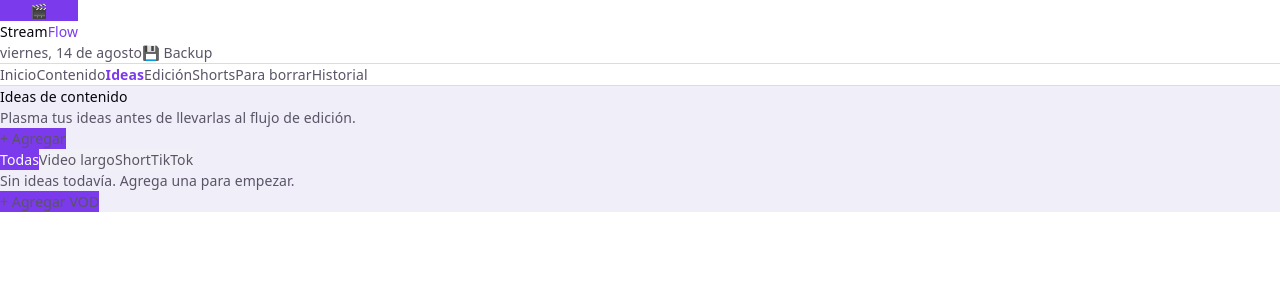
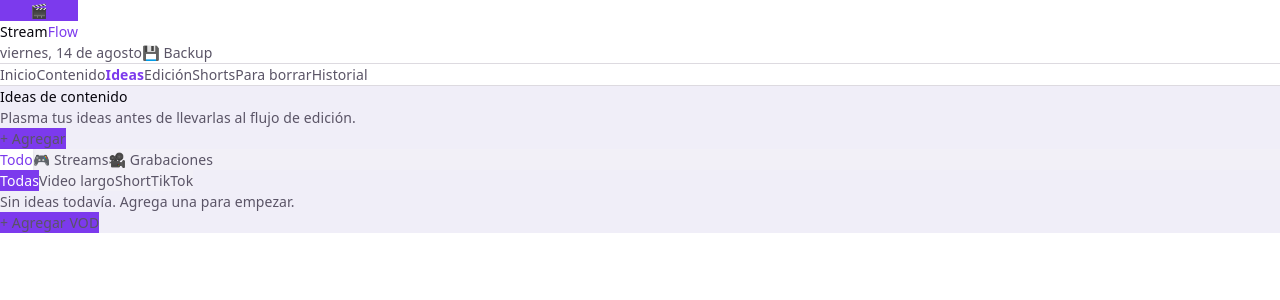
Before and after one commit to AdrianGerman/StreamFlow, a React (Vite) app: page / in a window 1280 px wide. Both pictures are taken after a click on the button "Ideas". Shown: the top 300 px of the page. Built offline with nearby package versions, Linux system fonts and the light colour scheme.

Commit message:
Filter by type in Ideas

```diff
--- a/src/views/IdeasView.jsx
+++ b/src/views/IdeasView.jsx
@@ -5,11 +5,17 @@ import IdeaCard from "../components/IdeaCard"
 import IdeaModal from "../components/IdeaModal"
 import { useSearchVods } from "../hooks/useSearchVods"
 
-const FILTERS = [
+const TAG_FILTERS = [
   { id: "all", label: "Todas" },
   { id: "video", label: "Video largo" },
   { id: "short", label: "Short" },
   { id: "tiktok", label: "TikTok" },
+]
+
+const TYPE_FILTERS = [
+  { id: "all", label: "Todo" },
+  { id: "stream", label: "🎮 Streams" },
+  { id: "recording", label: "🎥 Grabaciones" },
 ]
 
 export default function IdeasView({
@@ -21,23 +27,30 @@ export default function IdeasView({
 }) {
   const [showModal, setShowModal] = useState(false)
   const [editingIdea, setEditingIdea] = useState(null)
-  const [filter, setFilter] = useState("all")
+  const [tagFilter, setTagFilter] = useState("all")
+  const [typeFilter, setTypeFilter] = useState("all")
 
   const all = buckets.ideas ?? []
-  const filtered =
-    filter === "all" ? all : all.filter((v) => v.tags?.includes(filter))
+
+  const filtered = all
+    .filter((v) => tagFilter === "all" || v.tags?.includes(tagFilter))
+    .filter(
+      (v) => typeFilter === "all" || (v.contentType ?? "stream") === typeFilter,
+    )
+
   const { filtered: searched, query, setQuery } = useSearchVods(filtered)
 
   const handleCreate = (data) => {
     addVod("ideas", data)
     setShowModal(false)
   }
-
   const handleUpdate = (data) => {
     if (!editingIdea) return
     updateVod("ideas", editingIdea.id, data)
     setEditingIdea(null)
   }
+
+  const activeFilter = TAG_FILTERS.find((f) => f.id === tagFilter)
 
   return (
     <>
@@ -48,17 +61,57 @@ export default function IdeasView({
         onAdd={() => setShowModal(true)}
       />
 
-      <div className="flex gap-2 mb-4 flex-wrap">
-        {FILTERS.map((f) => (
+      <div
+        className="flex gap-1 mb-3 p-1 rounded-xl w-fit"
+        style={{ background: "var(--code-bg)" }}
+      >
+        {TYPE_FILTERS.map((f) => {
+          const count =
+            f.id === "all"
+              ? all.length
+              : all.filter((v) => (v.contentType ?? "stream") === f.id).length
+          const isActive = typeFilter === f.id
+          return (
+            <button
+              key={f.id}
+              onClick={() => setTypeFilter(f.id)}
+              className="flex items-center gap-1.5 px-3 py-1.5 rounded-lg text-[12px] font-medium cursor-pointer border-none transition-all duration-150"
+              style={{
+                background: isActive ? "var(--bg)" : "transparent",
+                color: isActive ? "var(--sf-primary)" : "var(--text)",
+                boxShadow: isActive ? "0 1px 4px rgba(0,0,0,0.08)" : "none",
+              }}
+            >
+              {f.label}
+              {count > 0 && (
+                <span
+                  className="text-[10px] font-bold px-1.5 py-0.5 rounded-full"
+                  style={{
+                    background: isActive
+                      ? "var(--sf-primary)"
+                      : "var(--border)",
+                    color: isActive ? "#fff" : "var(--text)",
+                  }}
+                >
+                  {count}
+                </span>
+              )}
+            </button>
+          )
+        })}
+      </div>
+
+      <div className="flex gap-2 mb-4 flex-wrap items-center">
+        {TAG_FILTERS.map((f) => (
           <button
             key={f.id}
-            onClick={() => setFilter(f.id)}
+            onClick={() => setTagFilter(f.id)}
             className="text-[12px] font-medium px-3 py-1.5 rounded-full border cursor-pointer transition-all duration-150"
             style={{
               background:
-                filter === f.id ? "var(--sf-primary)" : "var(--code-bg)",
-              color: filter === f.id ? "#fff" : "var(--text)",
-              borderColor: filter === f.id ? "transparent" : "var(--border)",
+                tagFilter === f.id ? "var(--sf-primary)" : "var(--code-bg)",
+              color: tagFilter === f.id ? "#fff" : "var(--text)",
+              borderColor: tagFilter === f.id ? "transparent" : "var(--border)",
             }}
           >
             {f.label}
@@ -97,11 +150,15 @@ export default function IdeasView({
           text={
             query
               ? `Sin resultados para "${query}".`
-              : filter !== "all"
-                ? `Sin ideas de tipo "${FILTERS.find((f) => f.id === filter)?.label}".`
+              : tagFilter !== "all" || typeFilter !== "all"
+                ? `Sin ideas con ese filtro.`
                 : "Sin ideas todavía. Agrega una para empezar."
           }
-          onAdd={!query && filter === "all" ? () => setShowModal(true) : null}
+          onAdd={
+            !query && tagFilter === "all" && typeFilter === "all"
+              ? () => setShowModal(true)
+              : null
+          }
         />
       ) : (
         <div className="flex flex-col gap-2.5">
```
